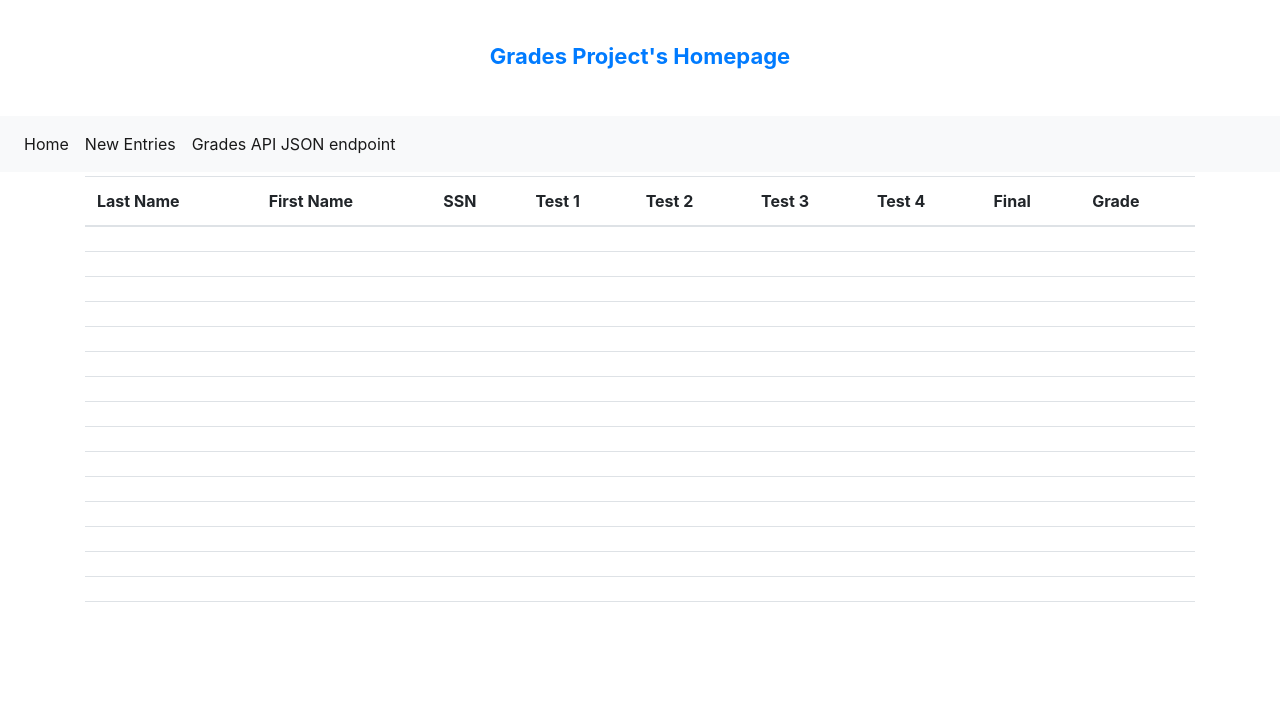
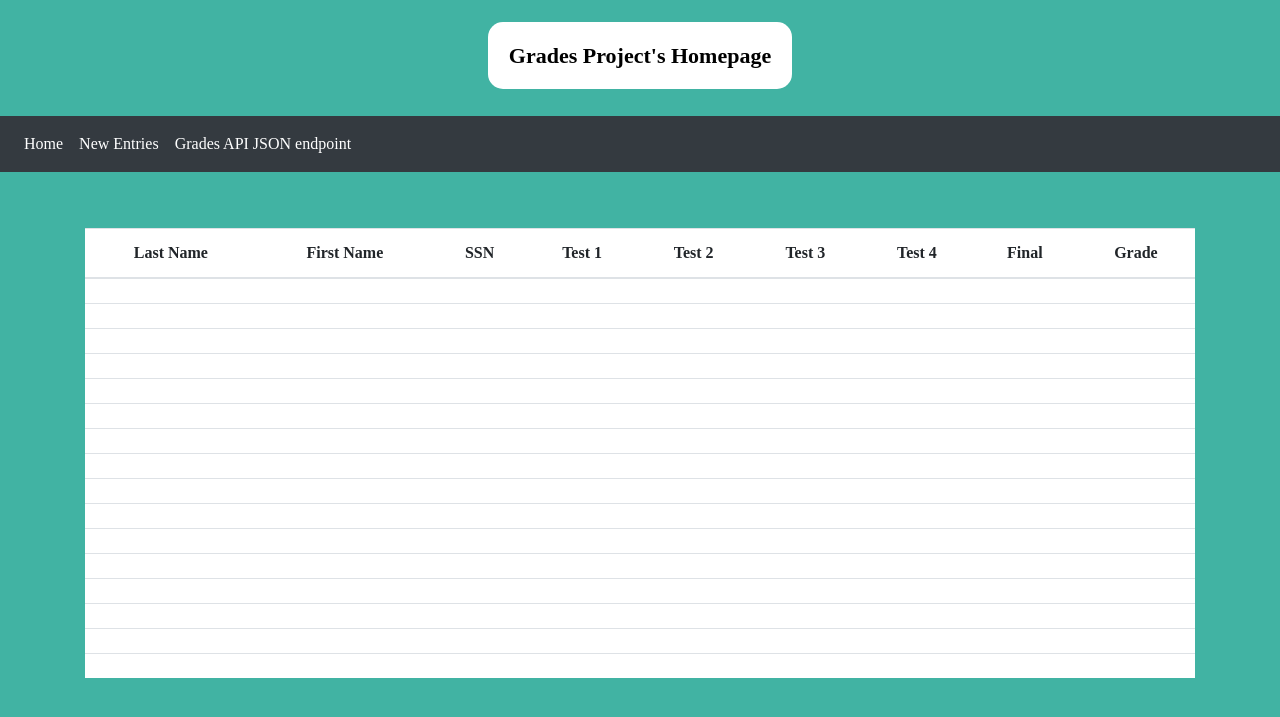
Before and after one commit to karanramani/Assignment-4-Grades-Table, a Flask app: page / in a window 1280 px wide. Shown: the top 717 px of the page. Run offline with Flask 2, Linux system fonts and the light colour scheme; data comes from the database, SQL or seed files in the repository; lists and menus that the app fills with data are empty; some libraries are stand-ins or nearby versions.

Commit message:
Feature: Styles added

```diff
--- a/app/templates/index.html
+++ b/app/templates/index.html
@@ -1,6 +1,6 @@
 {% extends "layout.html" %}
 {% block content %}
-<table class="table">
+<table class="table" style="margin-top: 5%; background: white; text-align: center;">
     <thead>
     <tr>
         <th scope="col">Last Name</th>
--- a/app/templates/layout.html
+++ b/app/templates/layout.html
@@ -1,28 +1,37 @@
 <!doctype html>
 <html lang="en">
+<style>
+    .bg-image-custom{
+        background-color: #41B3A3;
+        background-size: cover;
+        height: 100%;
+        position: relative;
+        font-family: sathu !important;
+    }
+</style>
 <head>
 
     <!-- Required meta tags -->
     <!-- Bootstrap CSS -->
     <meta charset="utf-8">
     <meta content="width=device-width, initial-scale=1, shrink-to-fit=no" name="viewport">
-    <link crossorigin="anonymous" href="https://stackpath.bootstrapcdn.com/bootstrap/4.4.1/css/bootstrap.min.css"
-          integrity="sha384-Vkoo8x4CGsO3+Hhxv8T/Q5PaXtkKtu6ug5TOeNV6gBiFeWPGFN9MuhOf23Q9Ifjh" rel="stylesheet">
+    <link rel="stylesheet" href="https://stackpath.bootstrapcdn.com/bootstrap/4.5.2/css/bootstrap.min.css" integrity="sha384-JcKb8q3iqJ61gNV9KGb8thSsNjpSL0n8PARn9HuZOnIxN0hoP+VmmDGMN5t9UJ0Z" crossorigin="anonymous">
+
 {% if user %}
     <title>Welcome to {{ user.username }}'s site</title>
     {% else %}
     <title>Welcome to My Site!</title>
     {% endif %}
 <head>
- <body>
+ <body class="bg-image-custom">
 <!-- As a heading -->
 <p style="text-align: center;padding: 20px;font-size: 40px;">
-  <a href="/"  style="font-size: 22px;background: white;font-weight: bold;padding: 50px;border-radius: 15px;">{% if user %}{{ user.username }}'s Homepage{% else %}
+  <a href="/"  style="font-size: 22px;background: white;font-weight: bold;text-decoration: none;padding: 21px;color: black;border-radius: 15px;">{% if user %}{{ user.username }}'s Homepage{% else %}
     <title>Welcome to My Homepage</title>
     {% endif %}</a>
 </p>
 
-<nav class="navbar navbar-expand-lg navbar-light bg-light mb-1">
+<nav class="navbar navbar-expand-lg navbar-dark bg-dark">
 
   <button aria-controls="navbarNavDropdown" aria-expanded="false" aria-label="Toggle navigation" class="navbar-toggler" data-target="#navbarNavDropdown" data-toggle="collapse" type="button">
     <span class="navbar-toggler-icon"></span>
```
